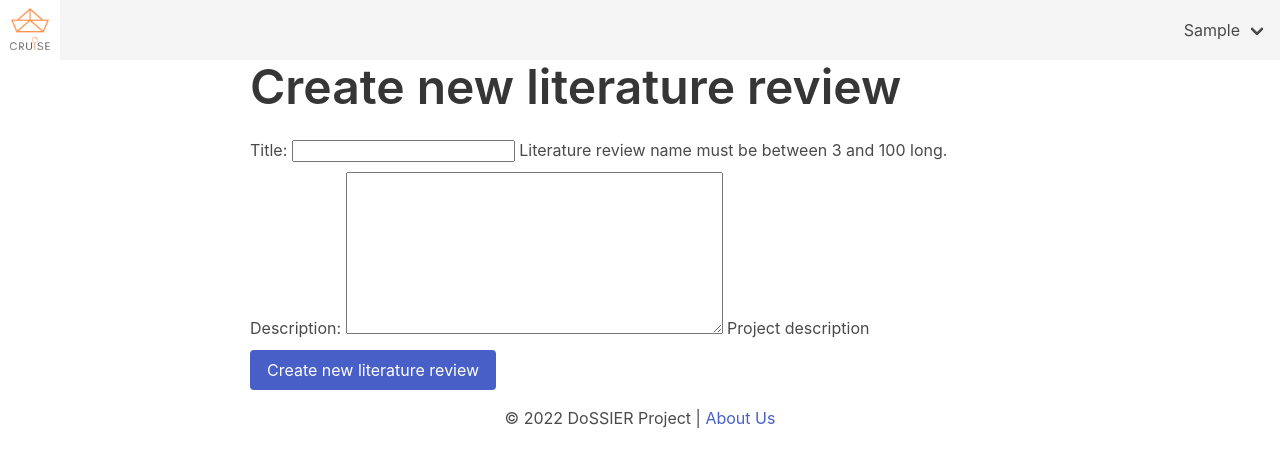
After one commit to ProjectDossier/cruise-screening, a Django app: page /create_review/ in a window 1280 px wide. The commit adds this page. Shown: the top 467 px of the page. Run offline with Django 3.2, Linux system fonts and the light colour scheme; the visitor is signed in with stand-in values (Sample User, id 1); parts of the project's set-up code (start-up, migrations or seed data) failed here and were passed over.

Commit message:
feat(literature review): first attempt to create new literature review
- basic form with title and description

```diff
--- /dev/null
+++ b/src/cruise_literature/citation_screening/forms.py
@@ -0,0 +1,11 @@
+from django.forms import ModelForm
+from .models import LiteratureReview
+
+
+class NewLiteratureReviewForm(ModelForm):
+    class Meta:
+        model = LiteratureReview
+        fields = (
+            "title",
+            "description",
+        )
--- a/src/cruise_literature/citation_screening/models.py
+++ b/src/cruise_literature/citation_screening/models.py
@@ -51,6 +51,7 @@ class LiteratureReview(models.Model):
     first_screening = models.ForeignKey(
         CitationScreening,
         on_delete=models.CASCADE,
+        null=True,
         related_name="title_abstract_screening",
         help_text="Citation screening ID",
     )
--- /dev/null
+++ b/src/cruise_literature/citation_screening/urls.py
@@ -0,0 +1,7 @@
+from django.urls import path
+
+from . import views
+
+urlpatterns = [
+    path("create_review/", views.create_new_review, name="create_new_review"),
+]
--- a/src/cruise_literature/citation_screening/views.py
+++ b/src/cruise_literature/citation_screening/views.py
@@ -1,3 +1,32 @@
-from django.shortcuts import render
+from django.contrib import messages
+from django.shortcuts import render, redirect
 
 # Create your views here.
+from .forms import NewLiteratureReviewForm
+
+
+def create_new_review(request):
+    if request.method == "POST":
+        form = NewLiteratureReviewForm(request.POST)
+        if form.is_valid():
+            form.save()
+            title = form.cleaned_data.get("title")
+            messages.success(request, f"New review created: {title}")
+            return redirect("home")
+        else:
+            for msg in form.error_messages:
+                messages.error(request, f"{msg}: {form.error_messages[msg]}")
+
+            return render(
+                request=request,
+                template_name="literature_review/create_literature_review.html",
+                context={"form": form},
+            )
+
+    if not request.user.is_authenticated:
+        return redirect("home")
+
+    form = NewLiteratureReviewForm
+    return render(
+        request=request, template_name="literature_review/create_literature_review.html", context={"form": form}
+    )
--- a/src/cruise_literature/cruise_literature/urls.py
+++ b/src/cruise_literature/cruise_literature/urls.py
@@ -22,4 +22,5 @@ urlpatterns = [
     path("", include("document_search.urls")),
     path("", include("concept_search.urls")),
     path("", include("users.urls")),
+    path("", include("citation_screening.urls")),
 ]
--- a/src/cruise_literature/templates/_header.html
+++ b/src/cruise_literature/templates/_header.html
@@ -68,6 +68,9 @@
                         <a href="{% url 'user_profile' %}" class="navbar-item">
                             My profile
                         </a>
+                        <a href="{% url 'create_new_review' %}" class="navbar-item">
+                            New review
+                        </a>
                         <a href="{% url 'about' %}" class="navbar-item">
                             About us
                         </a>
--- /dev/null
+++ b/src/cruise_literature/templates/literature_review/create_literature_review.html
@@ -0,0 +1,17 @@
+{% extends '_base.html' %}
+
+{% block content %}
+    <div class="register">
+        <h1 class="title is-1">Create new literature review</h1>
+        <form method="POST">
+            {% csrf_token %}
+            {{ form.as_p }}
+            <div>
+                <button type="submit" class="button is-link">Create new literature review</button>
+            </div>
+        </form>
+    </div>
+
+    {% include "_footer.html" %}
+
+{% endblock %}
```
